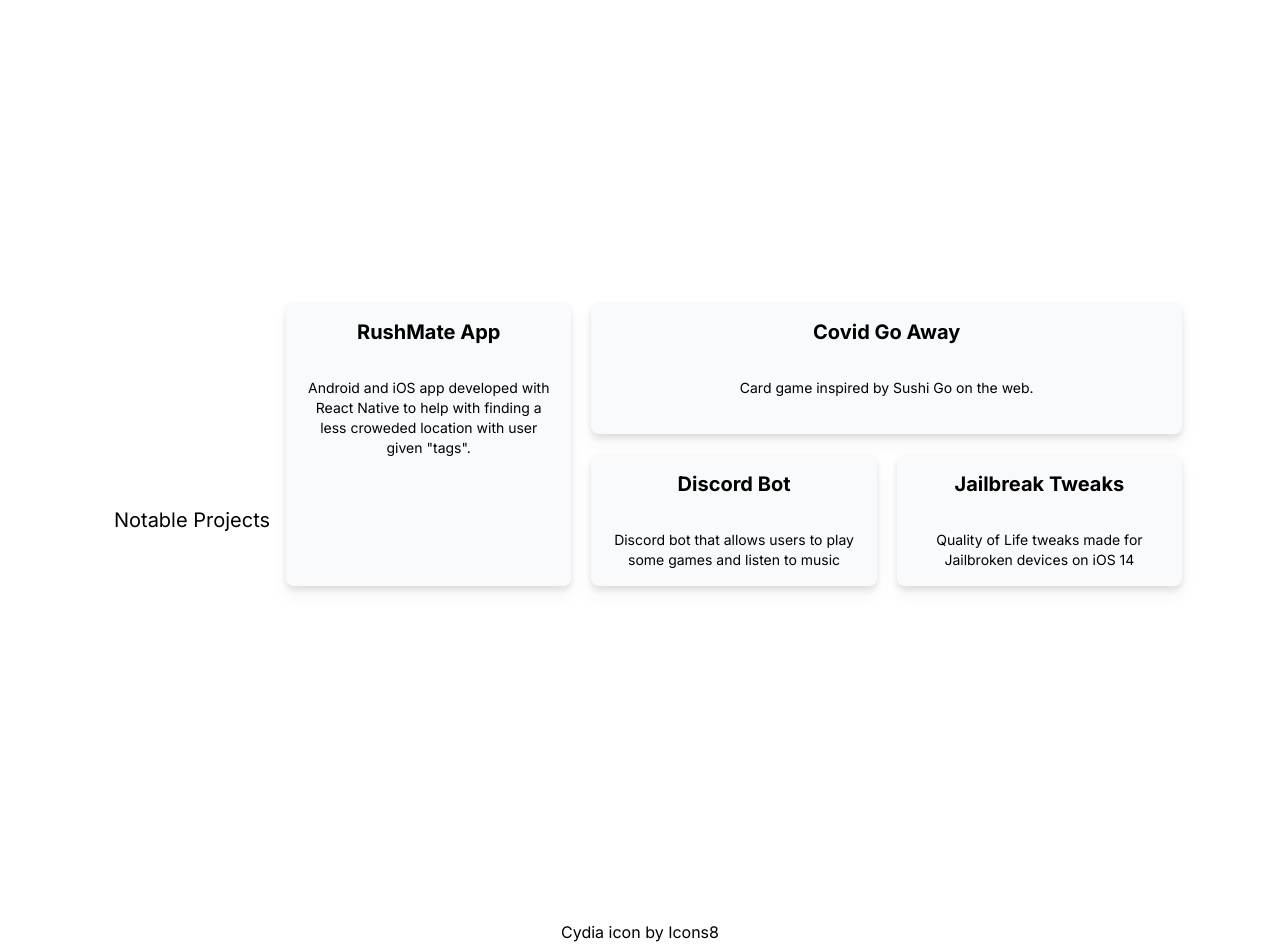
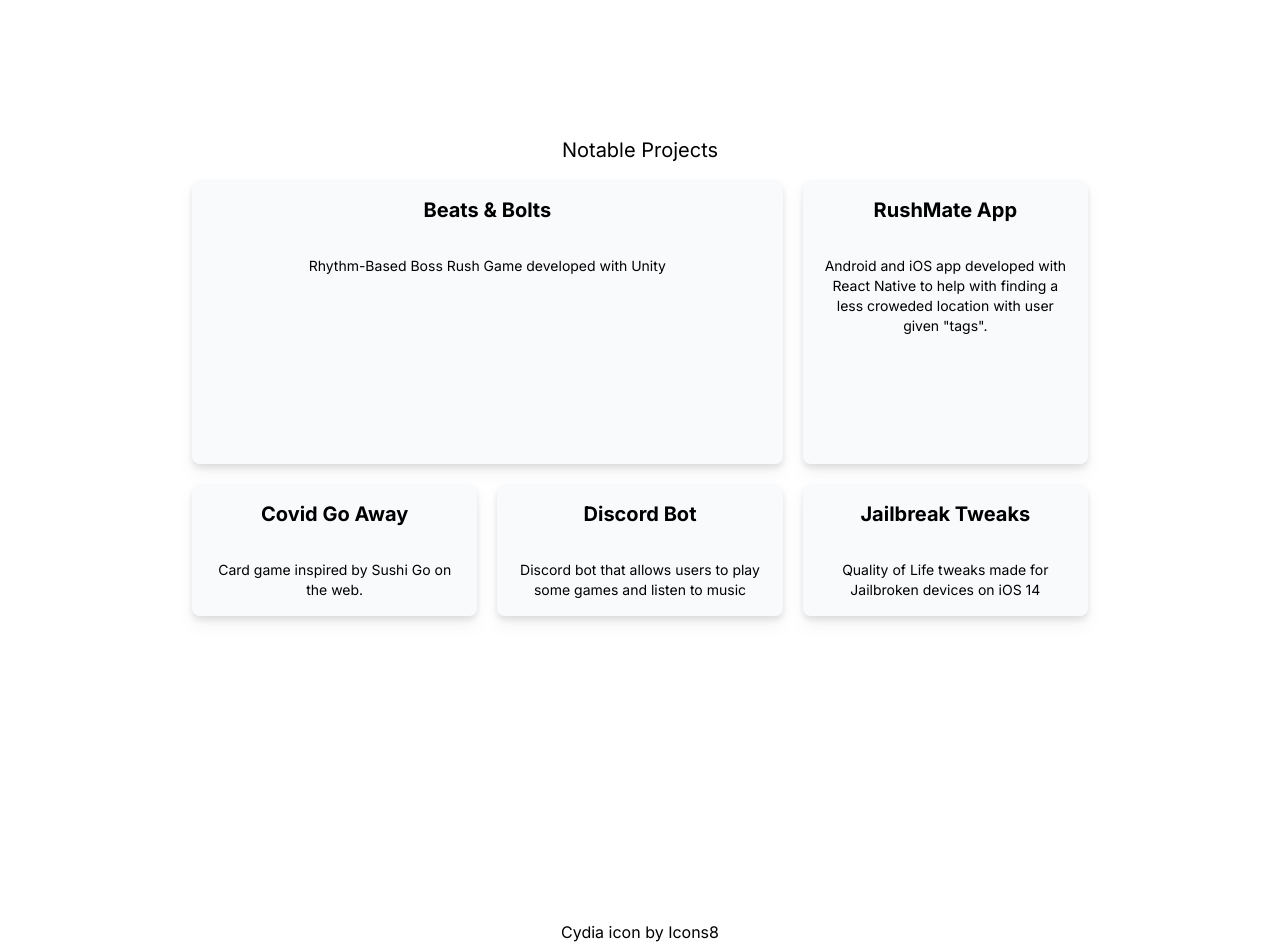
Before and after one commit to jrdn-l/website, a Next.js app: page / in a window 1280 px wide. Shown: the part 1480-2424 px from the top of the page. Built offline with nearby package versions, Linux system fonts and the light colour scheme.

Commit message:
add new project

```diff
--- a/src/components/about.tsx
+++ b/src/components/about.tsx
@@ -3,7 +3,7 @@ import Image from 'next/image';
 export default function About() {
     return (
         <div id="aboutMe" className="h-screen flex items-center justify-center">
-            <div className="">
+            <div>
                 <Image width={240} height={240} src={"/hello-wave.gif"} alt="Github" unoptimized={true}/>
                 <br/>
                 <p> Hi I'm Jordan</p>
--- a/src/components/projects.tsx
+++ b/src/components/projects.tsx
@@ -11,26 +11,29 @@ export default function Projects() {
   const [showRushMateModal, setShowRushMateModal] = useState(false);
   const [showCGAModal, setShowCGAModal] = useState(false);
   const [showTweaksModal, setShowTweaksModal] = useState(false);
+  const [showBNBModal, setShowBNBModal] = useState(false);
 
   const discordBotDescription = "This was a bot I made in my first year of univeristy. I initially started this project because my friends and I were really into another bot managed by a third-party called Pokecord. Pokecord was a bot that would occationally send messages with pokemon that you could catch. The occurance depended on the amount of messages sent that the bot could see, so I made this bot to send messages so that Pokecord would release more pokemon in our Discord server (I later found out that it didn't matter since Pokecord would only trackuser messages and not bots D: ). The bot ran using python since that was the language I was most familiar with at the time due to my first year computer science courses using python as well.In addition to python I also had to use an external library called Discord py to get the bot up and running as it was an implementation of the discord API for python. From there I also thought that having the option to stream music from youtubewould be a nice feature which lead me into the working with YoutubeDL, a youtube video downloader made with python. This project introduced me to quite a few things like async calls, coroutines, working with Ubuntu in the command line as well as SSHing into an AWS E2C."
   const rushMatDescription = "This app was a project for school done with a group. Since it was written with React Native, the app works on both iOS and Android platforms. Inspired by COVID-19, this app was supposed to help users get to locations that were less busy so that they would come into contact with less people. Using the google maps API and our own sorting and recommending algorithm using the business trends and if there were other similar locations that provide the same service. It would also use the above factors to recommend places based on \"Tags\" which could be user defined or users could use the default tags we have included. During my time working on this project I worked on both front-end tasks and back-end tasks. For the front end I was in charge with setting up the map, location permissions and location markers (this would be like the pins you place down as well as user location) and the coding the designed Sign Up and Login page. For the backend, I had to set-up the login/registration process with MongoDB for the sign up and login pages and then link the buttons to submit a request to the restful API; I also had to modify the backend to support saving a users favourite \"Tag\" to the database and accessing it.";
   const cgaDescription = "This was a project I made for school in collaboration with other students. The idea was to make a card game similar to Sushi Go but with a COVID-19 theme. The game was made using Phaser3 (a game framework in js) for the frontend and a node backend using socket.io and apis to communicate with the backend. I primarily worked on the frontend behaviour but I also was in charge of researching and implementing the tech stack and creating the environment for all the developers to work with.";
-
   const tweaksDescription = "I was interested in iOS development and I wanted to improve my iOS experience on my iPhone. I developed on Linux as I don't have a Mac and it required lots of reverse engineering.";
-
+  const bnbDescription = ""
 
   return (
-    <div id="projects" className="p-4 h-screen scroll-smooth flex items-center justify-center">
-      <h1 className="p-4 text-xl text-left">Notable Projects</h1>
+    <div id="projects" className="flex flex-col h-screen scroll-smooth items-center justify-center p-4">
       <Modal showModal={showDiscordModal} setShowModal={setShowDiscordModal} title="Discord Bot" description={discordBotDescription} />
       <Modal showModal={showRushMateModal} setShowModal={setShowRushMateModal} title="RushMate App" description={rushMatDescription} />
       <Modal showModal={showCGAModal} setShowModal={setShowCGAModal} title="Covid Go Away" description={cgaDescription} />
       <Modal showModal={showTweaksModal} setShowModal={setShowTweaksModal} title="Jailbreak Tweaks" description={tweaksDescription}/>
+      <Modal showModal={showBNBModal} setShowModal={setShowBNBModal} title="Beats & Bolts" description={bnbDescription} />
 
-      <div className="grid grid-rows-3 grid-cols-3 gap-5 max-w-4xl">
+      <h1 className="text-xl p-4">Notable Projects</h1>
+      <div className="grid grid-rows-5 grid-cols-3 gap-5 max-w-4xl">
+        <Card setShowModal={setShowBNBModal} title="Beats & Bolts" className='col-span-2 row-span-2'
+          description='Rhythm-Based Boss Rush Game developed with Unity' />
         <Card setShowModal={setShowRushMateModal} title="RushMate App" className='row-span-2'
           description='Android and iOS app developed with React Native to help with finding a less croweded location with user given "tags".' />
-        <Card setShowModal={setShowCGAModal} title="Covid Go Away" className='col-span-2'
+        <Card setShowModal={setShowCGAModal} title="Covid Go Away" className='col-span-1'
           description='Card game inspired by Sushi Go on the web.' />
         <Card setShowModal={setShowDiscordModal} title="Discord Bot" className="row-span-1 col-span-1"
           description='Discord bot that allows users to play some games and listen to music' />
@@ -38,7 +41,5 @@ export default function Projects() {
           description='Quality of Life tweaks made for Jailbroken devices on iOS 14' />
       </div>
     </div>
-
-
   )
 }
```
